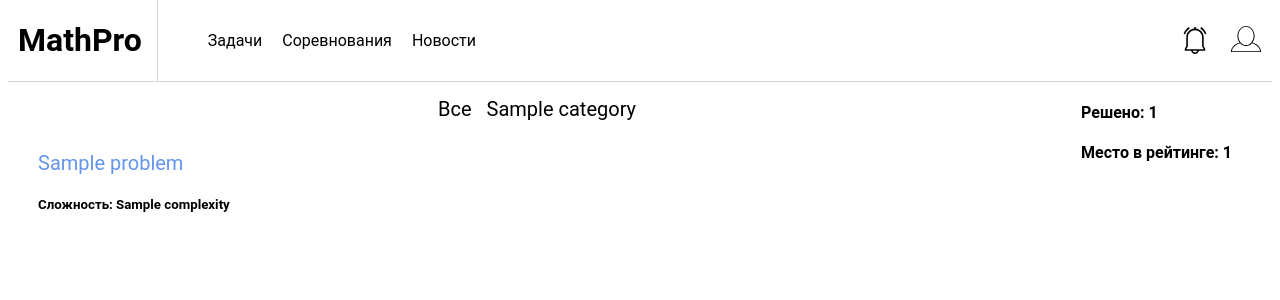
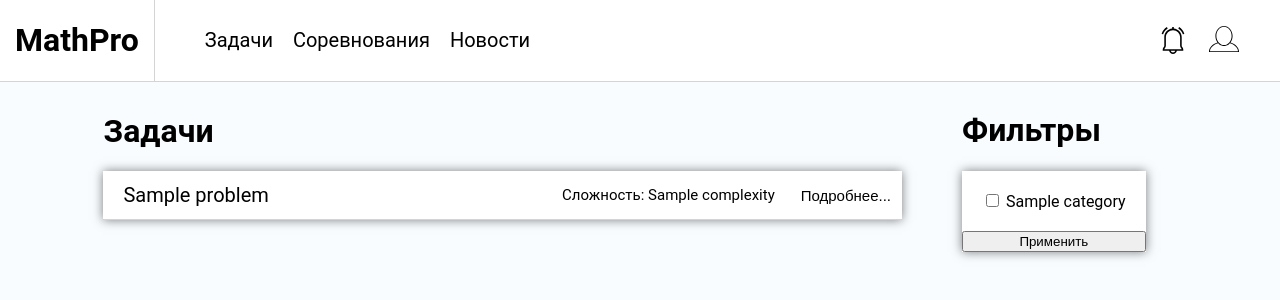
Before and after one commit to Derios1/MathWebsite, a Django app: template problems/templates/problems/index.html in a window 1280 px wide. Shown: the top 300 px of the page. Run offline with Django 3.2, Linux system fonts and the light colour scheme; the template is opened without the code that fills it: most values are stand-ins (such as "Sample title", 1, 10 or a date in 2020).

Commit message:
Upgraded structure of problems page.
Added checkboxes to filtre problems

```diff
--- a/problems/static/problems/css/base.css
+++ b/problems/static/problems/css/base.css
@@ -1,5 +1,6 @@
 body {
     font-family: 'Roboto', sans-serif;
+    background-color: #f8fcff;
 }
 
 header {
@@ -9,25 +10,29 @@ header {
     justify-content: space-between;
     border-bottom: 1px solid #D4D4D4;
     margin-top: -8px;
+    margin-right: -8px;
+    margin-left: -8px;
+    background-color: white;
 }
 
 .logo-wrap {
     display: flex;
     flex-grow: 0;
-    border-right: 1px solid #D4D4D4;
     height: 100%;
     margin-right: 50px;
+    border-right: 1px solid #D4D4D4;
 }
 
 .logo {
     padding-right: 15px;
-    padding-left: 10px;
+    padding-left: 15px;
 }
 
 .nav-bar {
     display: flex;
     flex-grow: 1;
     align-items: center;
+    font-size: 20px;
 }
 
 .nav-button {
@@ -37,12 +42,14 @@ header {
 }
 
 .notifications, .profile {
-    background: #fff;
     border: none;
     cursor: pointer;
     margin-right: 5px;
+    background-color: white;
 }
 
 .profile-bar {
     flex-grow: 0;
+    height: 100%;
+    padding-right: 30px;
 }
--- a/problems/static/problems/css/index.css
+++ b/problems/static/problems/css/index.css
@@ -1,38 +1,77 @@
-.problems-container {
+.problems-info {
     display: flex;
     justify-content: flex-start;
 }
 
-.category-list {
+.problems-container {
     display: flex;
-    justify-content: center;
-    padding-top: 15px;
-}
-
-.problems-info {
+    flex-direction: column;
     flex-grow: 1;
 }
 
-.category {
+.problems-list {
     display: flex;
-    margin-right: 15px;
+    flex-direction: column;
+    background-color: white;
+    margin-right: 60px;
+    margin-left: 10%;
+    box-shadow: 0 0 10px rgba(0,0,0,0.5);
+}
+
+.problems-page-title {
+    margin-top: 30px;
+    margin-left: 10%;
+}
+
+.problem-description {
+    display: flex;
+    justify-content: flex-start;
+    align-items: center;
+    border-bottom: 1px solid #D4D4D4;
+}
+
+.problem-title {
+    display: flex;
+    flex-grow: 1;
+    margin-right: 5px;
+    padding-left: 20px;
     text-decoration: none;
     color: black;
     font-size: 20px;
 }
 
-.personal-info {
-    padding-right: 40px;
+.complexity {
+    margin-right: 20px;
+    font-size: 15px;
 }
 
-.problem-description {
-    padding-top: 30px;
-    padding-left: 30px;
-    font-family: 'Roboto', sans-serif;
+.details-button {
+    margin-right: 5px;
+    background-color: white;
+    border: none;
+    cursor: pointer;
+    font-size: 15px;
 }
 
-.problem-title {
-    font-size: 20px;
-    color: cornflowerblue;
-    text-decoration: none;
+.filters-container {
+    margin-top: 8px;
+    display: flex;
+    flex-direction: column;
+    flex-grow: 0;
+    margin-right: 10%;
 }
+
+.problems-filter-title {
+    padding-right: 30px;
+}
+
+.filters {
+    background-color: white;
+    box-shadow: 0 0 10px rgba(0,0,0,0.5);
+    display: flex;
+    flex-direction: column;
+}
+
+.category {
+    padding: 20px;
+}
--- a/problems/templates/problems/index.html
+++ b/problems/templates/problems/index.html
@@ -7,23 +7,26 @@
 
 {% block problems %}
 
-    <div class="problems-container">
-        <div class="problems-info">
-            <div class="category-list">
-                <a class="category" href="{% url "problems" %}?category=0">Все</a>
-                {% for category in categories %}
-                    <a class="category" href="{% url "problems" %}?category={{ category.pk }}">{{ category.title }}</a>
-                {% endfor %}
-            </div>
+    <div class="problems-info">
+        <div class="problems-container">
+            <h1 class="problems-page-title">Задачи</h1>
             <div class="problems-list">
                 {% include "problems/problems_list.html" %}
             </div>
         </div>
-
-        <div class="personal-info">
-            <h4>Решено: 1</h4>
-            <h4>Место в рейтинге: 1</h4>
+        <div class="filters-container">
+            <h1 class="problems-filter-title">Фильтры</h1>
+            <form method="post" class="filters" action="">
+                {% for category in categories %}
+                    {% csrf_token %}
+                    <div class="category">
+                        <input type="checkbox" class="category-checkbox" id={{ category.pk }} name="categories"
+                               value={{ category.pk }}>
+                        <label for=name="categories">{{ category.title }}</label>
+                    </div>
+                {% endfor %}
+                <button class="submit-button" type="submit">Применить</button>
+            </form>
         </div>
     </div>
-
 {% endblock %}
--- a/problems/templates/problems/problems_list.html
+++ b/problems/templates/problems/problems_list.html
@@ -1,6 +1,7 @@
 {% for problem in problems %}
     <div class="problem-description">
         <a class="problem-title" href="#">{{ problem.title }}</a>
-        <h5 class="complexity">Сложность: {{ problem.complexity }}</h5>
+        <p class="complexity">Сложность: {{ problem.complexity }}</p>
+        <button class="details-button">Подробнее...</button>
     </div>
 {% endfor %}
```
Also changed, not shown: problems/views.py (+4 -3 lines).
